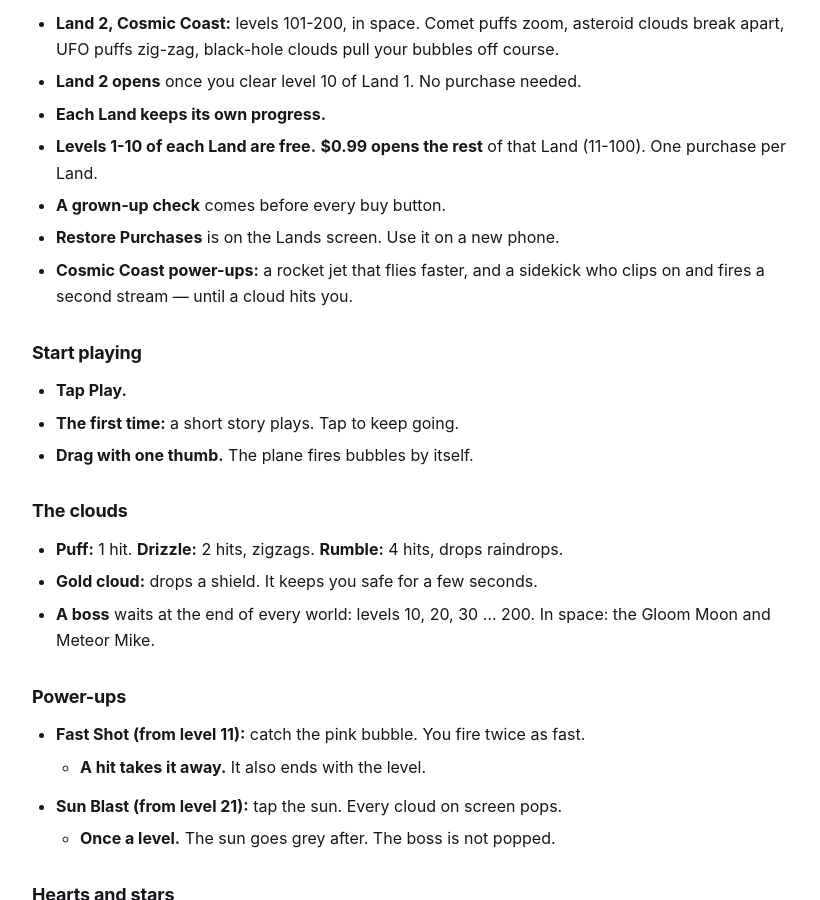
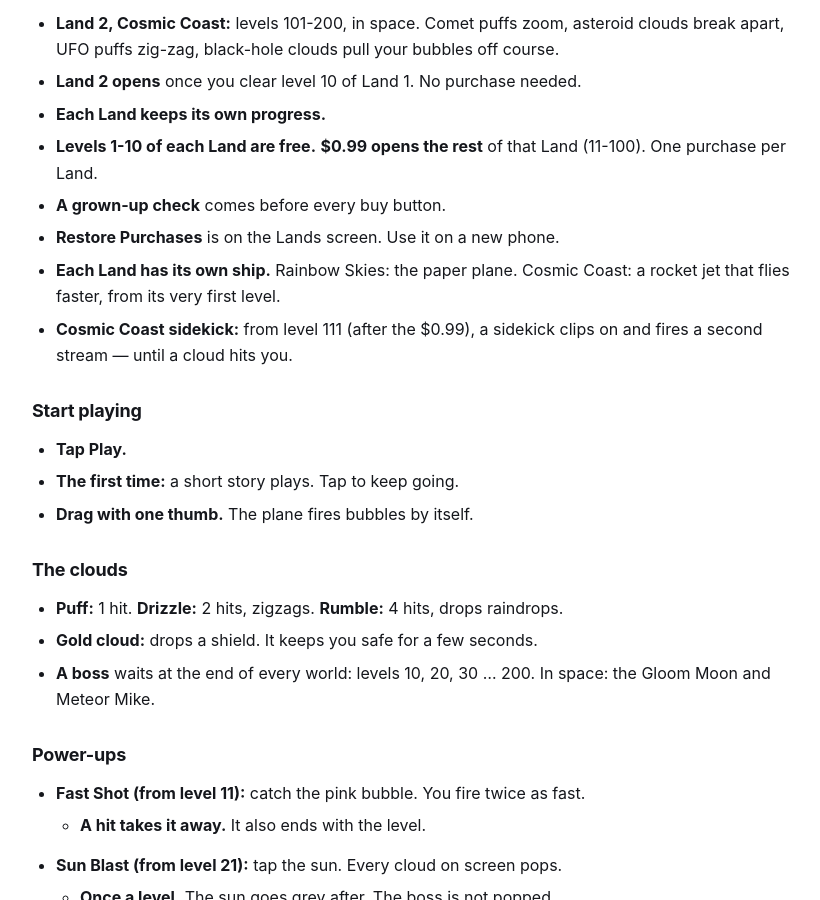
Before and after one commit to mytombrown/team-assist-help, a Jekyll site: the page built from _guides/squishyskypatrol/getting-started.md, in a window 1280 px wide and 900 px high, scrolled down 617 px. Shown: the whole window, without its empty margins (218-1038 px from the left). Built offline with Jekyll 4.4.1, drawn with Linux system fonts in a browser that asks for light colours.

Commit message:
Build 7 (Sky Patrol 1.0): each Land has its own ship, rocket jet on all of Cosmic Coast from level 101; sidekick from 111 (SSP-1320)
Co-Authored-By: Claude Opus 5.5 <noreply@anthropic.com>

```diff
--- a/_guides/squishyskypatrol/getting-started.md
+++ b/_guides/squishyskypatrol/getting-started.md
@@ -27,7 +27,8 @@ related:
 - **Levels 1-10 of each Land are free.** **$0.99 opens the rest** of that Land (11-100). One purchase per Land.
 - **A grown-up check** comes before every buy button.
 - **Restore Purchases** is on the Lands screen. Use it on a new phone.
-- **Cosmic Coast power-ups:** a rocket jet that flies faster, and a sidekick who clips on and fires a second stream — until a cloud hits you.
+- **Each Land has its own ship.** Rainbow Skies: the paper plane. Cosmic Coast: a rocket jet that flies faster, from its very first level.
+- **Cosmic Coast sidekick:** from level 111 (after the $0.99), a sidekick clips on and fires a second stream — until a cloud hits you.
 
 ## Start playing
 
```
